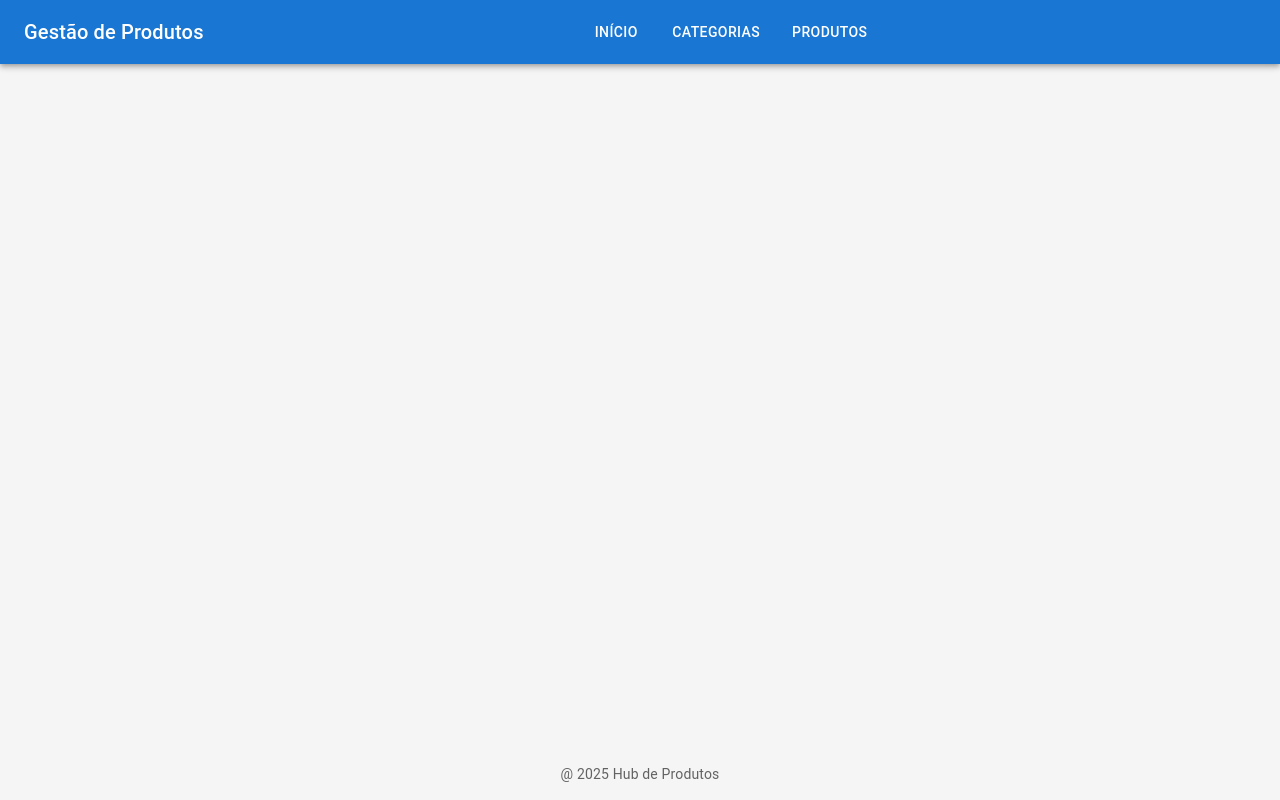
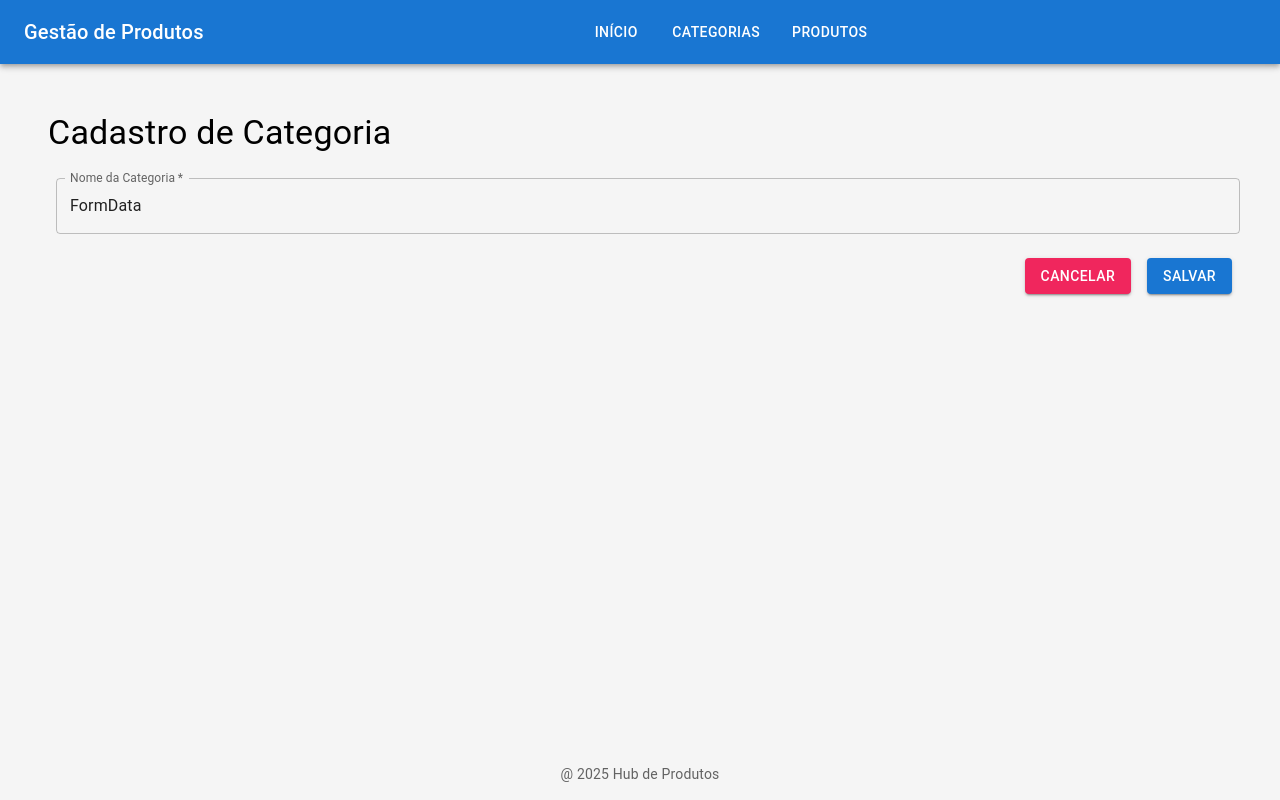
Before and after one commit to samuel-bot/produto-fullstack-3sipf, a React (Vite) app in the folder frontend/: page /categorias/novo in a window 1280 px wide. Built offline with nearby package versions, Linux system fonts and the light colour scheme.

Commit message:
feat: add listar e excluir produtos

```diff
--- a/frontend/src/models/categoria.ts
+++ b/frontend/src/models/categoria.ts
@@ -2,3 +2,6 @@ export type CategoriaDTO = {
     id: number;
     nome: string;
 }
+export type CategoriaInputDTO = {
+    nome: string;
+}
--- a/frontend/src/models/produto.ts
+++ b/frontend/src/models/produto.ts
@@ -9,5 +9,5 @@ export type ProdutoDTO = {
 
     categoria: CategoriaDTO;
 
-    lojas: LojaDTO;
+    lojas: LojaDTO[];
 }
--- /dev/null
+++ b/frontend/src/pages/categorias/formulario-nova-categoria/index.tsx
@@ -0,0 +1,123 @@
+/* eslint-disable @typescript-eslint/no-explicit-any */
+import {
+  Alert,
+  Box,
+  Button,
+  CircularProgress,
+  TextField,
+  Typography,
+} from "@mui/material";
+import axios from "axios";
+import { useState } from "react";
+import { Link, useNavigate } from "react-router-dom";
+import { save } from "../../../services/categoria-service";
+
+type FormData = {
+  nome: string;
+};
+
+export default function FormularioNovaCategoria() {
+  const [formData, setFormData] = useState<FormData>({ nome: "" });
+
+  const navigate = useNavigate();
+  const [loading, setLoading] = useState(false);
+  const [success, setSuccess] = useState<string | null>(null);
+  const [error, setError] = useState<string | null>(null);
+
+  async function handleSubmit(event: React.FormEvent<HTMLFormElement>) {
+    event.preventDefault();
+    setLoading(true);
+    setError(null);
+
+    try {
+      await save(formData);
+      setSuccess("Categoria salva com sucesso!");
+      setFormData({ nome: "" });
+      setTimeout(() => navigate("/categorias"), 4000);
+    } catch (error: unknown) {
+      let msg = "Erro ao salvar Categoria. Tente Novamente";
+      if (axios.isAxiosError(error) && error.response && error.response.data) {
+        if (
+          error.response.data.errors &&
+          Array.isArray(error.response.data.errors)
+        ) {
+          const errorMessages = error.response.data.errors
+            .map((e: any) => e.message)
+            .join(", ");
+          msg = `Dados inválidos: ${errorMessages}. Tente novamente`;
+        } else {
+          msg = error.response.data.error || msg;
+        }
+      }
+      setError(msg);
+      setTimeout(() => setError(null), 4000);
+    } finally {
+      setLoading(false);
+    }
+  }
+
+  function handleChange(event: React.ChangeEvent<HTMLInputElement>) {
+    const value = event.target.value;
+    const name = event.target.name;
+    setFormData({ ...formData, [name]: value });
+  }
+  return (
+
+<Box sx={{ mb: 2, p: 4 }}>
+  {success && (
+    <Alert severity="success" sx={{ mb: 2 }}>
+      {success}
+    </Alert>
+  )}
+  {error && (
+    <Alert severity="error" sx={{ mb: 2 }}>
+      {error}
+    </Alert>
+  )}
+
+  <Typography variant="h4" component="h1">
+    Cadastro de Categoria
+  </Typography>
+
+  <Box
+    component="form"
+    onSubmit={handleSubmit}
+    sx={{
+      mt: 2,
+      "& .MuiTextField-root": { m: 1, width: "100%" },
+    }}
+    noValidate
+    autoComplete="off"
+  >
+    <TextField
+      required
+      id="nome"
+      name="nome"
+      label="Nome da Categoria"
+      value={FormData.name}
+      onChange={handleChange}
+      error={!!error}
+      fullWidth
+    />
+    <Box sx={{ my: 2, display: "flex", justifyContent: "flex-end", gap: 2 }}>
+      <Button variant="contained" color="secondary">
+        <Link
+          to="/categorias"
+          style={{ textDecoration: "none", color: "inherit" }}
+        >
+          Cancelar
+        </Link>
+      </Button>
+      <Button type="submit" variant="contained" disabled={loading}>
+        {loading ?
+          <CircularProgress size={24} color="inherit" />
+        :
+          "Salvar"
+        }
+      </Button>
+    </Box>
+  </Box>
+</Box>
+
+  );
+}
--- a/frontend/src/pages/categorias/listar-categorias/index.tsx
+++ b/frontend/src/pages/categorias/listar-categorias/index.tsx
@@ -105,7 +105,7 @@ export default function ListarCategorias() {
                         <IconButton
                           aria-label="editar"
                           component={Link}
-                          to={`/categorias/${categoria.id}/editar`}
+                          to={`/categorias/editar/${categoria.id}`}
                         >
                           <Edit />
                         </IconButton>
--- a/frontend/src/pages/produtos/listar-produtos/index.tsx
+++ b/frontend/src/pages/produtos/listar-produtos/index.tsx
@@ -1,15 +1,135 @@
-import { Box, Typography } from "@mui/material";
+import { Alert, Box, CircularProgress, IconButton, Paper, Table, TableBody, TableCell, TableContainer, TableHead, TableRow, Typography } from "@mui/material";
+import { useEffect, useState } from "react";
+import * as produtoService from "../../../services/produto-service";
+import type { ProdutoDTO } from "../../../models/produto";
+import axios from "axios";
+import { Delete, Edit } from "@mui/icons-material";
+import { Link } from "react-router-dom";
 
 export default function ListarProdutos() {
+  const [produtos, setProdutos] = useState<ProdutoDTO[]>([]);
+
+  const [isLoading, setIsLoading] = useState(true);
+  const [error, setError] = useState<string | null>(null);
+  const [success, setSuccess] = useState<string | null>(null);
+
+  useEffect(() => {
+    const fetchProdutos = async () => {
+      try {
+        const data = await produtoService.findAll();
+
+        setProdutos(data);
+      } catch (error: unknown) {
+        let msg = "Erro ao carregar Produtos!";
+        if (axios.isAxiosError(error) && error.response) {
+          msg = error.response.data.error || msg;
+        }
+        setError(msg);
+      } finally {
+        setIsLoading(false);
+      }
+    };
+    fetchProdutos();
+  }, []);
+
+  const handleDelete = async (id:number) => {
+    if(window.confirm(`Tem certeza que deseja excluir o Produto ID ${id}?`))
+
+      try {
+        await produtoService.deleteById(id);
+        setProdutos(produtos.filter((produto) => produto.id !== id));
+        setSuccess('Produto excluído com sucesso!');
+        setTimeout( () => setSuccess(null), 3000);
+      } catch (error: unknown) {
+        let msg = "Erro ao excluir produtos";
+
+        if(axios.isAxiosError(error) && error.response) {
+          msg = error.response.data.error || msg;
+        }
+        setSuccess(null);
+        setError(msg);
+        setTimeout( () => setError(null), 4000);
+      }
+  }
+
   return (
     <Box sx={{ p: 4 }}>
+      {success && (
+        <Alert severity="success" sx={{mb: 2}}>
+          {success}
+        </Alert>
+      )}
+      {error && (
+        <Alert severity="error" sx={{mb: 2}}>
+          {error}
+        </Alert>
+      )}
       <Typography variant="h4" component="h1" gutterBottom>
-        Página de Listagem de Produtos
+        Listagem de Produtos
       </Typography>
 
-      <Typography variant="body1">
-        Aqui será a listagem de produtos
-      </Typography>
+      {isLoading ? (
+        <Box sx={{ display: "flex", justifyContent: "center", mt: 4 }}>
+          <CircularProgress />
+        </Box>
+      ) : (
+        !error && (
+          <Typography variant="body1">
+            <TableContainer component={Paper}>
+              <Table sx={{minWidth: 900 }} aria-label="simple table">
+                <TableHead>
+                  <TableRow>
+                    <TableCell>ID</TableCell>
+                    <TableCell>Nome</TableCell>
+                    <TableCell>Descrição</TableCell>
+                    <TableCell>Valor</TableCell>
+                    <TableCell>Categoria</TableCell>
+                    <TableCell>Lojas</TableCell>
+                    <TableCell>Ações</TableCell>
+                  </TableRow>
+                </TableHead>
+                <TableBody>
+                  {produtos.map((produto)=> (
+                    <TableRow key={produto.id}>
+                      <TableCell>{produto.id}</TableCell>
+                      <TableCell>{produto.nome}</TableCell>
+                      <TableCell>{produto.descricao}</TableCell>
+                      <TableCell>
+                        {produto.valor.toLocaleString("pt-BR", {
+                          style: "currency",
+                          currency: "BRL",
+                        })}
+                      </TableCell>
+                      <TableCell>
+                        {produto.categoria.nome}
+                      </TableCell>
+                      <TableCell>
+                        {produto.lojas.map(loja => loja.nome).join(', ')}
+                      </TableCell>
+                      <TableCell>
+                        <IconButton
+                          aria-label="editar"
+                          component={Link}
+                          to={`/produtos/editar/${produto.id}`}
+                          >
+                            <Edit />
+                          </IconButton>
+                          <IconButton
+                          aria-label="excluir"
+                          onClick={() => handleDelete(produto.id)}
+                          sx={{ ml: 1 }}
+                          >
+                            <Delete />
+                          </IconButton>
+                      </TableCell>
+                    </TableRow>
+                  ))}
+                </TableBody>
+              </Table>
+            </TableContainer>
+          </Typography>
+        )
+      )}
     </Box>
   );
 }
--- a/frontend/src/routes/index.tsx
+++ b/frontend/src/routes/index.tsx
@@ -1,7 +1,8 @@
-import { Route, Routes } from "react-router-dom";
+import { Navigate, Route, Routes } from "react-router-dom";
 import ListarCategorias from "../pages/categorias/listar-categorias";
 import ListarProdutos from "../pages/produtos/listar-produtos";
 import EditarCategoria from "../pages/categorias/editar-categoria";
+import FormularioNovaCategoria from "../pages/categorias/formulario-nova-categoria";
 
 export default function AppRoutes(){
 
@@ -13,8 +14,10 @@ export default function AppRoutes(){
 
             <Route path="/categorias" element={<ListarCategorias />} />
             <Route path="/produtos" element={<ListarProdutos />} />
+            <Route path="/categorias/novo" element={<FormularioNovaCategoria />}/>
+            <Route path="/categorias/editar/:categoriaId" element={<EditarCategoria/>}/>
 
-            <Route path="/categorias/:categoriaId/editar" element={<EditarCategoria/>}/>
+            <Route path="*" element={<Navigate to="/" />} />
 
         </Routes>
     );
--- a/frontend/src/services/categoria-service.ts
+++ b/frontend/src/services/categoria-service.ts
@@ -1,5 +1,5 @@
 import axios from "axios";
-import type { CategoriaDTO } from "../models/categoria";
+import type { CategoriaDTO, CategoriaInputDTO } from "../models/categoria";
 import { BASE_URL } from "../utils/system";
 
 
@@ -29,3 +29,7 @@ export async function update(categoria: CategoriaDTO) {
 
     return response.data
 }
+
+export async function save(categoria: CategoriaInputDTO): Promise<void>{
+    await axios.post(`${BASE_URL}/categorias`, categoria);
+}
--- /dev/null
+++ b/frontend/src/services/produto-service.ts
@@ -0,0 +1,16 @@
+import axios from "axios";
+import type { ProdutoDTO } from "../models/produto";
+import { BASE_URL } from "../utils/system";
+
+
+export async function findAll(): Promise<ProdutoDTO[]> {
+
+    const response = await axios.get(`${BASE_URL}/produtos`);
+
+    return response.data;
+}
+
+export async function deleteById(id: number) {
+
+    await axios.delete(`${BASE_URL}/produtos/${id}`);
+}
```
